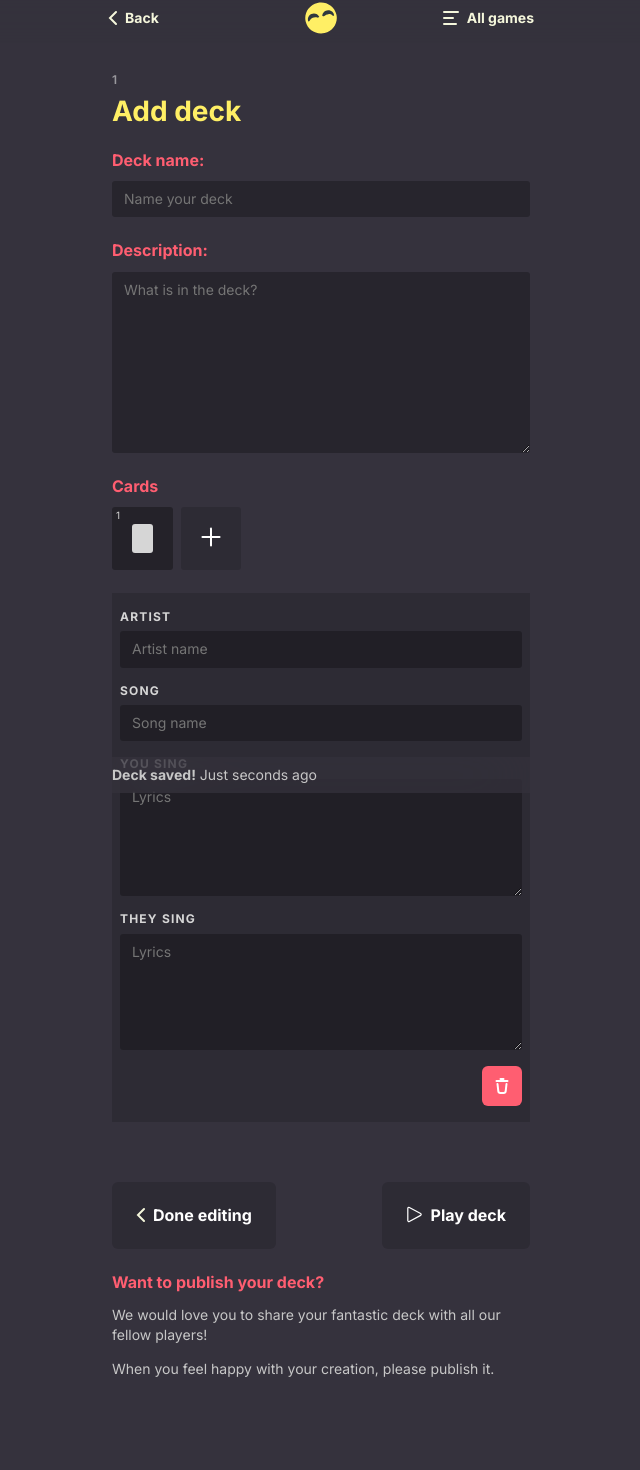
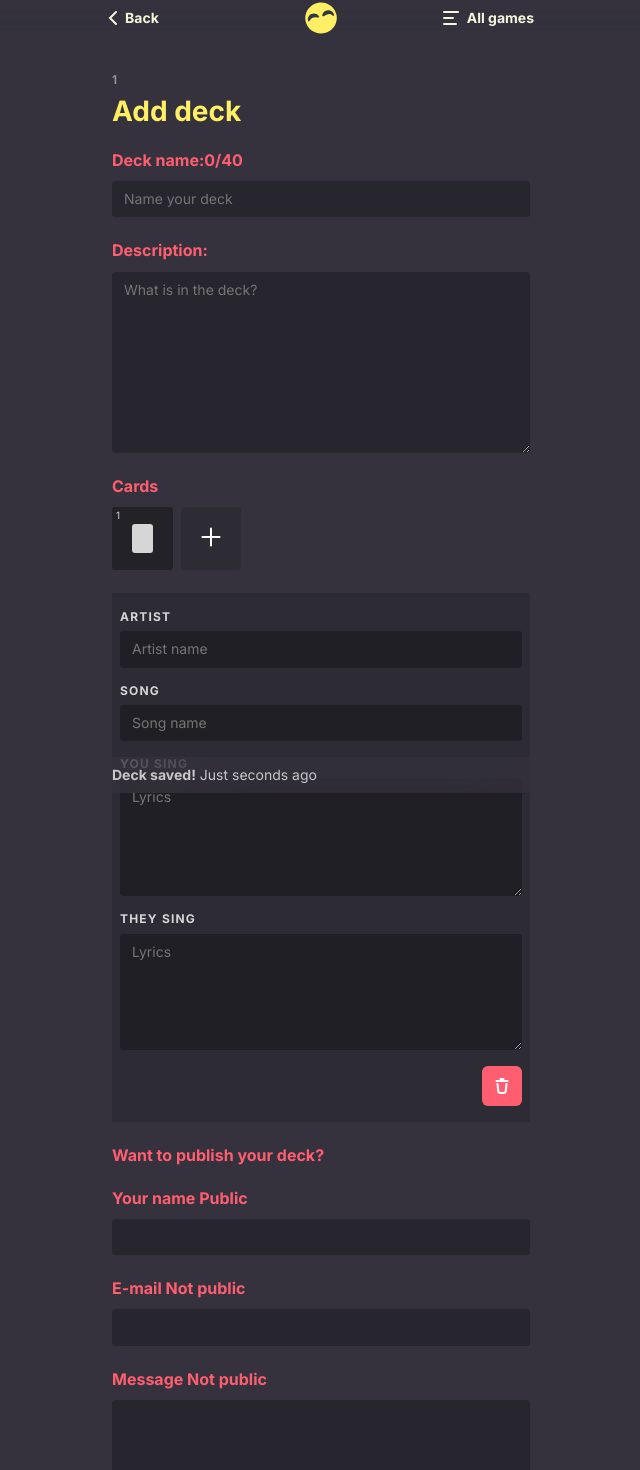
Before and after one commit to daankuhlmann25/social-project, a Vue app: page /party-games/1/add-deck in a window 1280 px wide. Shown: the part 7-1477 px from the top of the page, without its empty margins (319-959 px from the left). Built offline with nearby package versions, Linux system fonts and the light colour scheme; no server answers; the database is empty.

Commit message:
EditDeck: Added author, email and message

```diff
--- a/src/views/EditDeck.vue
+++ b/src/views/EditDeck.vue
@@ -6,8 +6,8 @@
     <!-- <form @submit.prevent="saveDeck"> -->
     <form v-on:change="saveDeck">
       <div class="field title">
-        <label for="deck-name"><h2>Deck name:</h2></label>
-        <input type="text" id="deck-name" name="deck-name" placeholder="Name your deck" v-model="name">
+        <label for="deck-name"><h2>Deck name:<span>0/40</span></h2></label>
+        <input type="text" id="deck-name" name="deck-name" placeholder="Name your deck" maxlength="40" v-model="name">
       </div>
       <div class="description">
         <label for="description"><h2>Description:</h2></label>
@@ -30,6 +30,13 @@
         <textarea name="theySing" id="theySing" rows="6" v-model="theySing" placeholder="Lyrics"></textarea>
         <button type="button" @click="removeCard()" class="delete-card"><img src="@/assets/icons/delete.svg" width="16" height="16" alt="Delete card" title="Delete this card"></button>
       </section>
+      <h2 class="white">Want to publish your deck?</h2>
+      <h2>Your name <span>Public</span></h2>
+      <input type="text" name="author" id="author" v-model="author">
+      <h2>E-mail <span>Not public</span></h2>
+      <input type="email" name="email" id="email" v-model="email">
+      <h2>Message <span>Not public</span></h2>
+      <textarea name="message" id="message" rows="6" v-model="message"></textarea>
       <!-- TODO: Implement something like: https://github.com/runkids/vue2-timeago -->
       <aside class="save-status">
         <p><strong>Deck saved!</strong> <span id="save-time">Just seconds ago</span></p>
@@ -39,24 +46,11 @@
         <router-link class="button right" :to="{ name: 'Deck', params: { deckId: this.deckId } }"><img src="@/assets/icons/deck.svg" width="17" height="17" alt="Play icon">Play deck</router-link>
       </nav>
       <!-- <p v-if="feedback" class="errors">{{ feedback }}</p> -->
-      <h2 class="white">Want to publish your deck?</h2>
       <p>We would love you to share your fantastic deck with all our fellow players!</p>
       <p>When you feel happy with your creation, please publish it.</p>
+      <button type="button">Publish on social.gg</button>
     </form>
 
-<!--                <h2>Name <span>0/40</span></h2>-->
-<!--                <input type="text" name="deck-name" id="deck-name" maxlength="40">-->
-<!--                <h2>Cards</h2>-->
-<!--                <h2>Your name <span>Public</span></h2>-->
-<!--                <input type="text" name="name" id="name">-->
-<!--                <h2>E-mail <span>Not public</span></h2>-->
-<!--                <input type="email" name="email" id="email">-->
-<!--                <h2>E-mail <span>Not public</span></h2>-->
-<!--                <textarea name="message" id="message" rows="6"></textarea>-->
-<!--                <input type="submit" value="Save">-->
-<!--                <p>We would love you to share your fantastic deck with all our fellow players!</p>-->
-<!--                <p>When you feel happy with your creation, please publish it.</p>-->
-<!--                <button type="submit">Publish on social.gg</button>-->
   </div>
 </template>
 
@@ -72,6 +66,9 @@
         myDecks: {},
         name: "",
         description: "",
+        author: "",
+        email: "",
+        message: "",
         cards: [
             {
               artist: "",
@@ -84,13 +81,13 @@
         song: "",
         youSing: "",
         theySing: "",
-        feedback: "",
+        // feedback: "",
       }
     },
     created() {
 
       // Edit an existing deck
-      if (this.$route.params.deckId) {
+      if (this.$route.params.deckId >= 0) {
         console.log("Edit an existing deck");
         this.deckId = this.$route.params.deckId
         this.myDecks = JSON.parse(localStorage.getItem("myDecks"))
@@ -102,6 +99,9 @@
 
           this.name = myDeck.name
           this.description = myDeck.description
+          this.author = myDeck.author
+          this.email = myDeck.email
+          this.message = myDeck.message
           this.cards = myDeck.cards
 
           this.selectCard(this.currentCard, false, false)
@@ -152,6 +152,9 @@
         return {
           name: this.name,
           description: this.description,
+          author: this.author,
+          email: this.email,
+          message: this.message,
           cards: this.cards,
         }
       },
@@ -168,9 +171,11 @@
       saveDeck() {
         console.log("saveDeck()");
 
-
         this.myDecks[this.gameId].decks[this.deckId].name = this.name
         this.myDecks[this.gameId].decks[this.deckId].description = this.description
+        this.myDecks[this.gameId].decks[this.deckId].author = this.author
+        this.myDecks[this.gameId].decks[this.deckId].email = this.email
+        this.myDecks[this.gameId].decks[this.deckId].message = this.message
         this.saveCard()
         this.myDecks[this.gameId].decks[this.deckId].cards = this.cards
 
```
